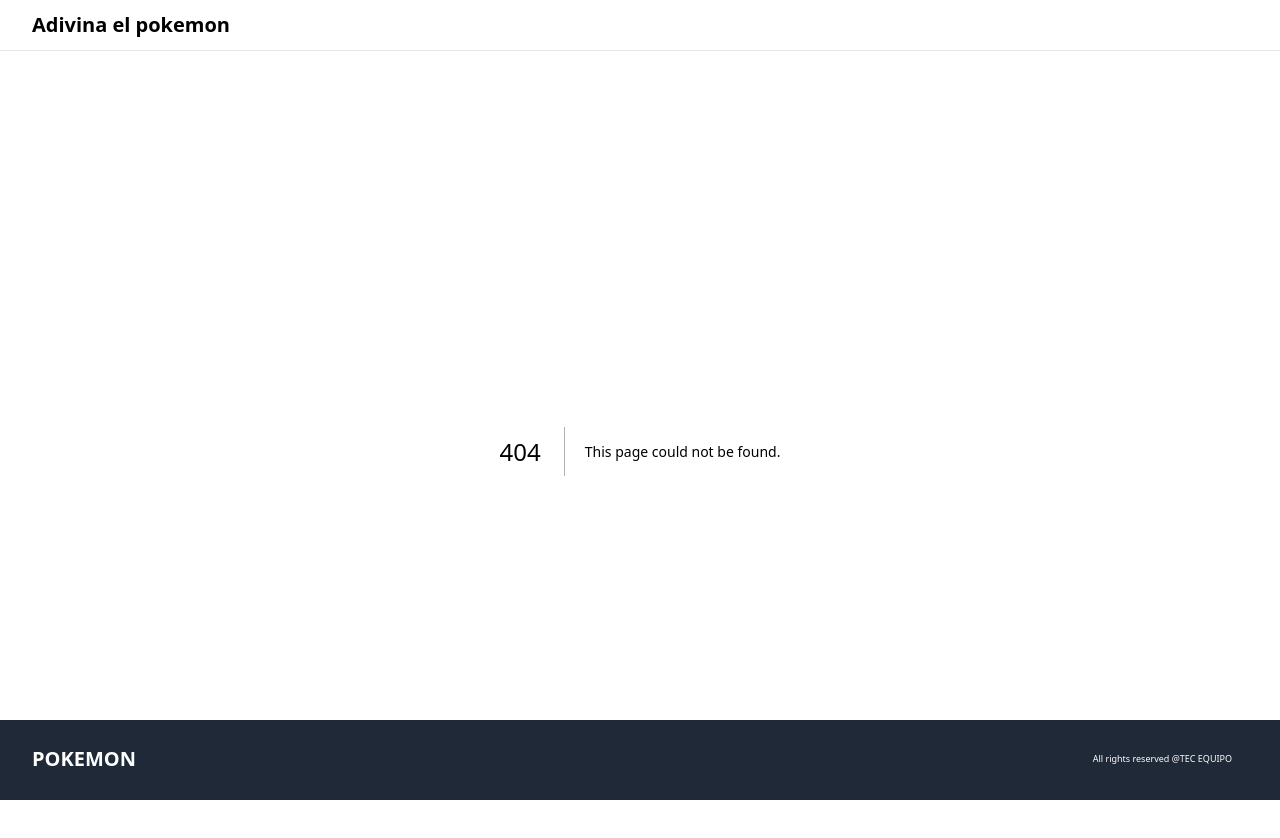
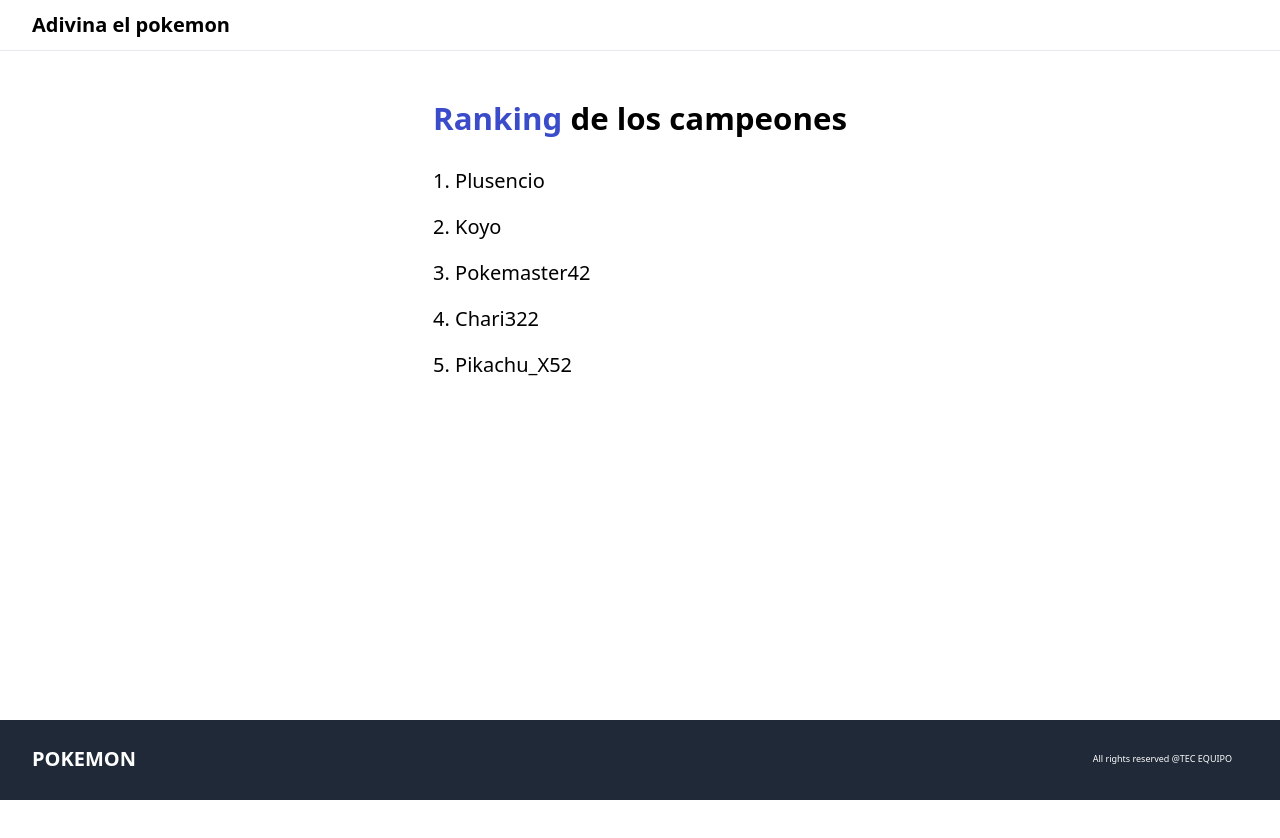
Before and after one commit to jdvalenzuelap/pokemon-game, a Next.js app: page /leaderboard in a window 1280 px wide. Before the commit this address had no page. Shown: the top 838 px of the page. After the commit the page ends 800 px from the top, so only its background shows below. Built offline with nearby package versions, Linux system fonts and the light colour scheme.

Commit message:
feat: Agregar leaderboard

```diff
--- a/pages/index.jsx
+++ b/pages/index.jsx
@@ -4,13 +4,16 @@ import pikachu from '../public/images/pikachu.jpg'
 import snorlax from '../public/images/snorlax.png'
 import ditto from '../public/images/ditto.png'
 import charizard from '../public/images/Charizard.png'
+import Link from 'next/link';
 const Home = () => {
   return (
     <div class="grid grid-cols-2 grid-flow-col gap-4 h-screen content-center justify-items-center">
       <div class="sm:px-16 xl:px-48">
         <h1 class="mt-4 mb-4 text-4xl font-extrabold leading-none tracking-tight text-gray-900 md:text-5xl lg:text-6xl dark:text-white">¡Bienvenido!</h1>
         <p class="mb-6 text-lg font-normal text-gray-500 lg:text-xl dark:text-gray-400">¿Listo para adivinar el <span className="text-pokeBlue">Pokémon</span>?</p>
-        <PokemonButton>Empezar</PokemonButton>
+        <Link href='adivina'>
+          <PokemonButton>Empezar</PokemonButton>
+        </Link>
       </div>
       <div class="grid grid-cols-2 gap-3">
         <div><Image src={pikachu} width={200} height={200} alt="logo" /></div>
--- /dev/null
+++ b/pages/leaderboard.jsx
@@ -0,0 +1,36 @@
+import path from "path";
+import { promises as fs } from "fs";
+
+const LeaderBoard = ({ names }) => {
+
+  return (
+    <div className="mt-5 flex justify-center">
+      <div>
+        <p className="my-6 mx-auto text-3xl font-bold dark:text-gray-400">
+          <span className="text-pokeBlue">Ranking</span> de los campeones
+        </p>
+        <div className="flex flex-col">
+          {names && names.map((name, index) => (
+            <div key={index} className="text-xl  mb-4">
+              {name}
+            </div>
+          ))}
+        </div>
+      </div>
+    </div>
+  );
+};
+
+export async function getStaticProps() {
+  const fileContent = await fs.readFile(path.join(process.cwd(), "public/leaderboard.txt"), "utf-8");
+  const text = fileContent.toString();
+  const names = text.split("\n").filter((name) => name !== "");
+  console.log(names);
+  return {
+    props: {
+      names,
+    },
+  };
+}
+
+export default LeaderBoard;
--- a/resources/pokemonData.jsx
+++ b/resources/pokemonData.jsx
@@ -1,4 +1,5 @@
 import Pikachu from "../public/images/pikachu.png";
+import Snorlax from "../public/images/snorlax.png";
 
 export const pokemonData = [
   {
@@ -7,7 +8,7 @@ export const pokemonData = [
     correctAnswer: 'Pikachu',
   },
   {
-    image: '../public/images/snorlax.png',
+    image: Snorlax,
     answers: ['Snorlax', 'Squirtle', 'Gengar'],
     correctAnswer: 'Snorlax',
   },
```
Also changed, not shown: public/leaderboard.txt (added), 1 other file (tests, documents, lock files or other folders).
